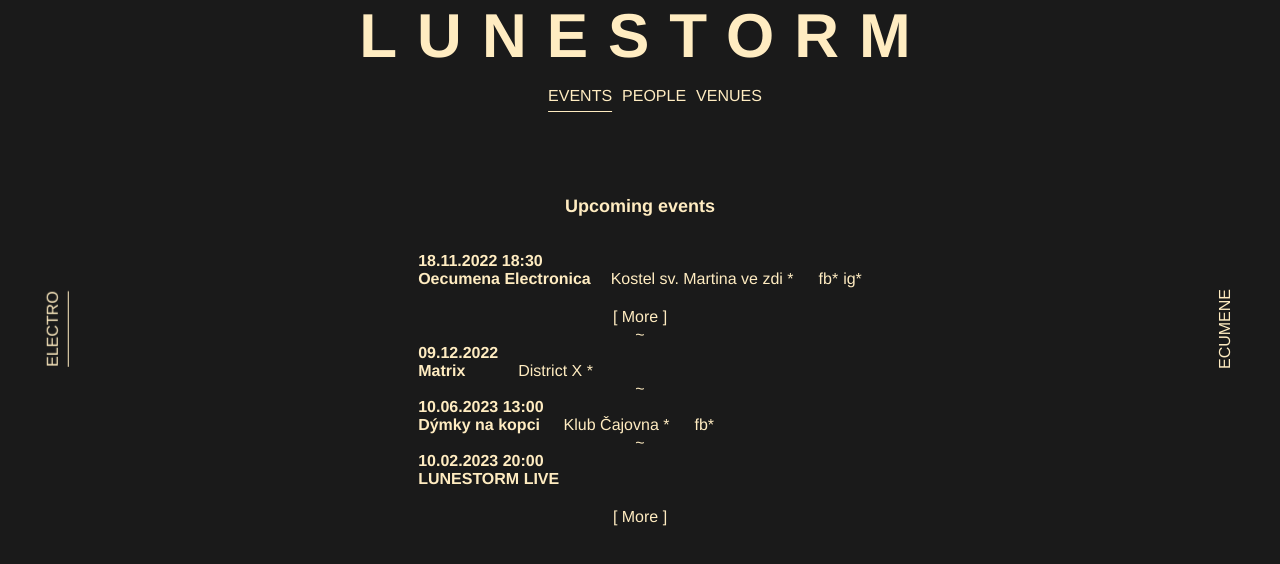
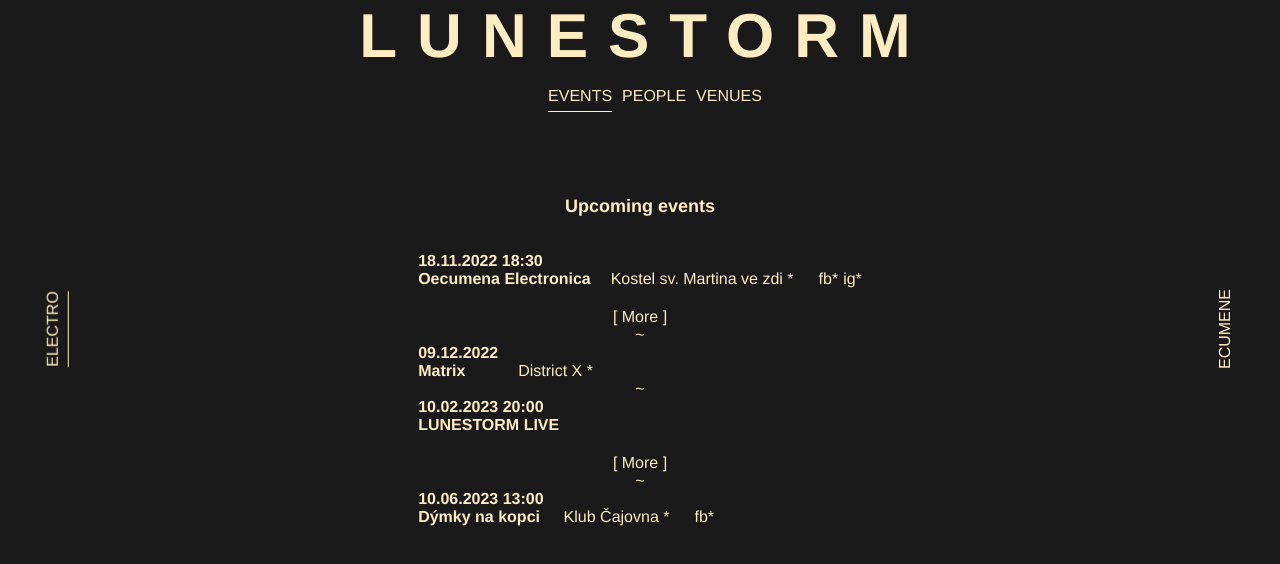
Before and after one commit to Kapicka/lunestorm, a Vue app: page /electro/events in a window 1280 px wide. Shown: the top 564 px of the page. Built offline with nearby package versions, Linux system fonts and the light colour scheme.

Commit message:
fix: change event rendering order

```diff
--- a/src/components/EventList.vue
+++ b/src/components/EventList.vue
@@ -5,7 +5,7 @@
     </div>
     <div>
       <div class="center-content w100 mt200 fade-in" v-if="upcomingEvents.length">
-        <div  class="flex justify-content-center flex-direction-column w100">
+        <div class="flex justify-content-center flex-direction-column w100">
           <h2 class="text-align-center bold pb20 h2"> Upcoming events</h2>
           <div :key="event.key" v-for="(event,i) in upcomingEvents">
             <EventListItem :event="event" />
@@ -50,10 +50,12 @@ export default {
       return this.events.map(e => ({ ...e, artists: this.getArtistList(e.artists) }));
     },
     pastEvents() {
-      return this.eventItems.filter(this.isPastEvent);
+      return this.eventItems.filter(this.isPastEvent)
+        .sort((a, b) => moment(a.dateStart).unix() - moment(b.dateStart).unix());
     },
     upcomingEvents() {
-      return this.eventItems.filter(event => !this.isPastEvent(event));
+      return this.eventItems.filter(event => !this.isPastEvent(event))
+        .sort((a, b) => moment(a.dateStart).unix() - moment(b.dateStart).unix());
     }
   },
   mixins: [helpers],
```
